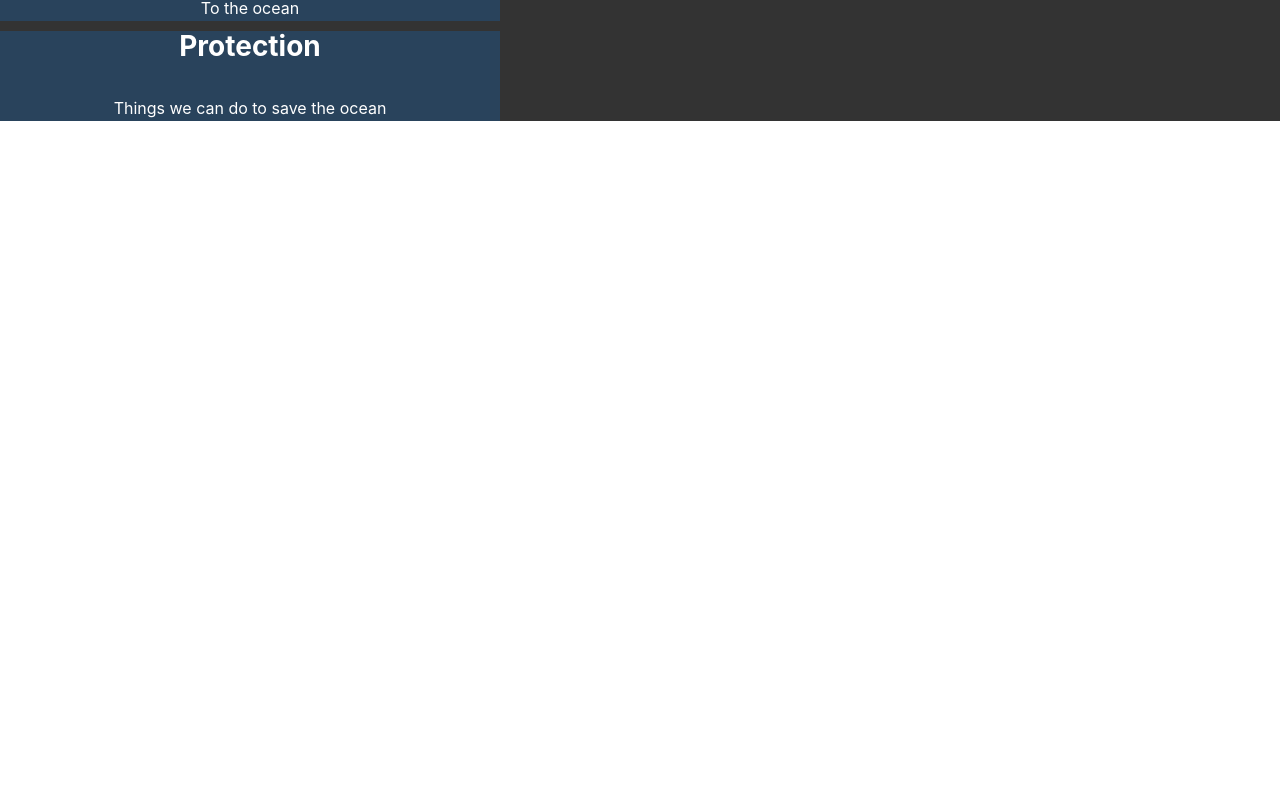
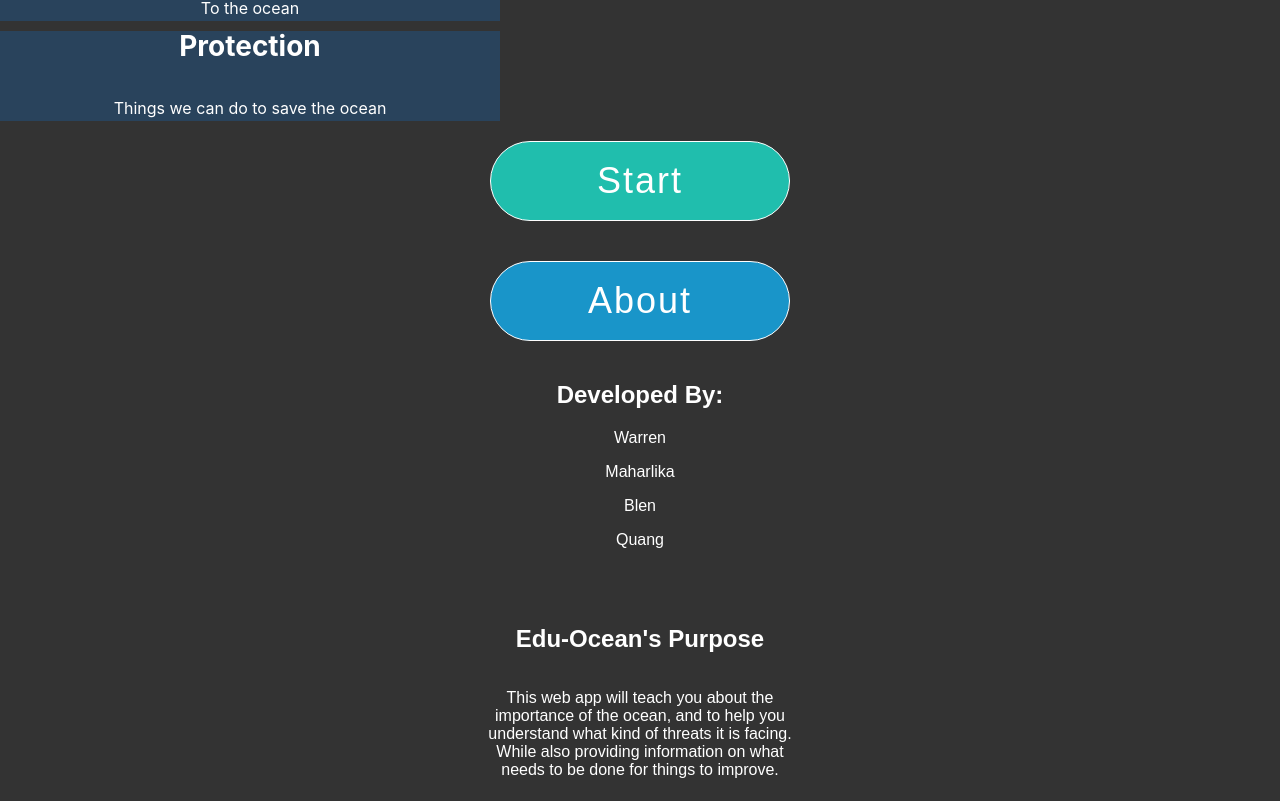
Before and after one commit to bachvanquangmc/ocean-project, a Next.js app: page / in a window 1280 px wide. Shown: the part 799-1600 px from the top of the page. Before the commit the page ends 920 px from the top, so only its background shows below. Built offline with nearby package versions, Linux system fonts and the light colour scheme.

Commit message:
add about & landing comps

```diff
--- a/comps/LandingBtns/index.js
+++ b/comps/LandingBtns/index.js
@@ -22,13 +22,12 @@ const Button = styled.button`
     color: white;
     background: ${props=>props.btncolor};
     cursor: pointer;
+    }
 `;
 
 const BtnLink = styled.a`
     text-decoration none;
 `;
-
-
 
 const LandingBtns = ({
     startbtn="#20BEAD",
--- a/pages/index.js
+++ b/pages/index.js
@@ -4,6 +4,8 @@ import HiddenMenu from '../comps/HiddenMenu'
 import MenuBar from '../comps/MenuBar'
 import Category from '../comps/CategoryUI'
 import AppName from '../comps/AppNameUI'
+import LandingBtns from '../comps/LandingBtns'
+import About from '../comps/AboutPageUI'
 
 const Home = styled.div`
     width: 100vw;
@@ -28,5 +30,8 @@ export default function HomeBody() {
             <Category CatName="Threats" text="To the ocean" direction="left"/>
             <Category CatName="Protection" text="Things we can do to save the ocean" direction="right" />
 
+            <LandingBtns/>
+            <About/>
+
     </Home>
 }
```
